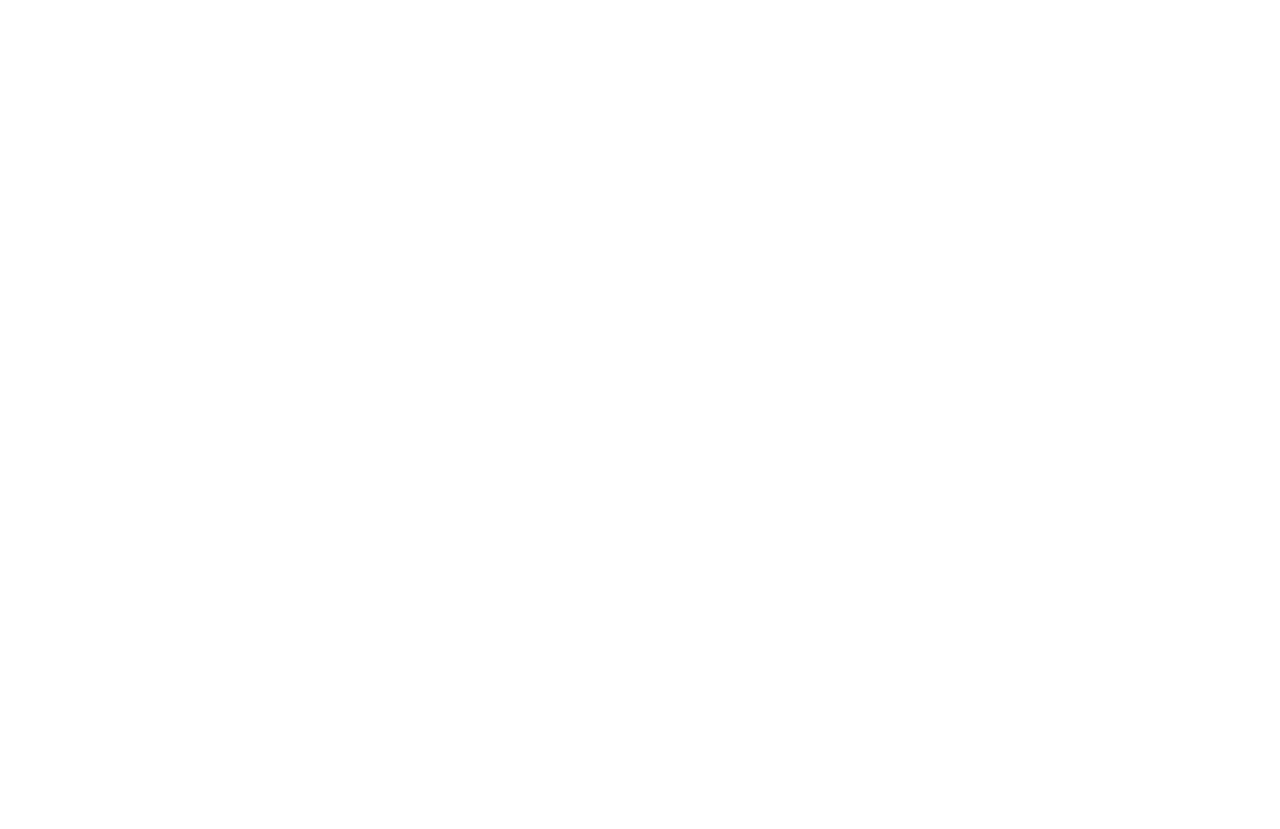
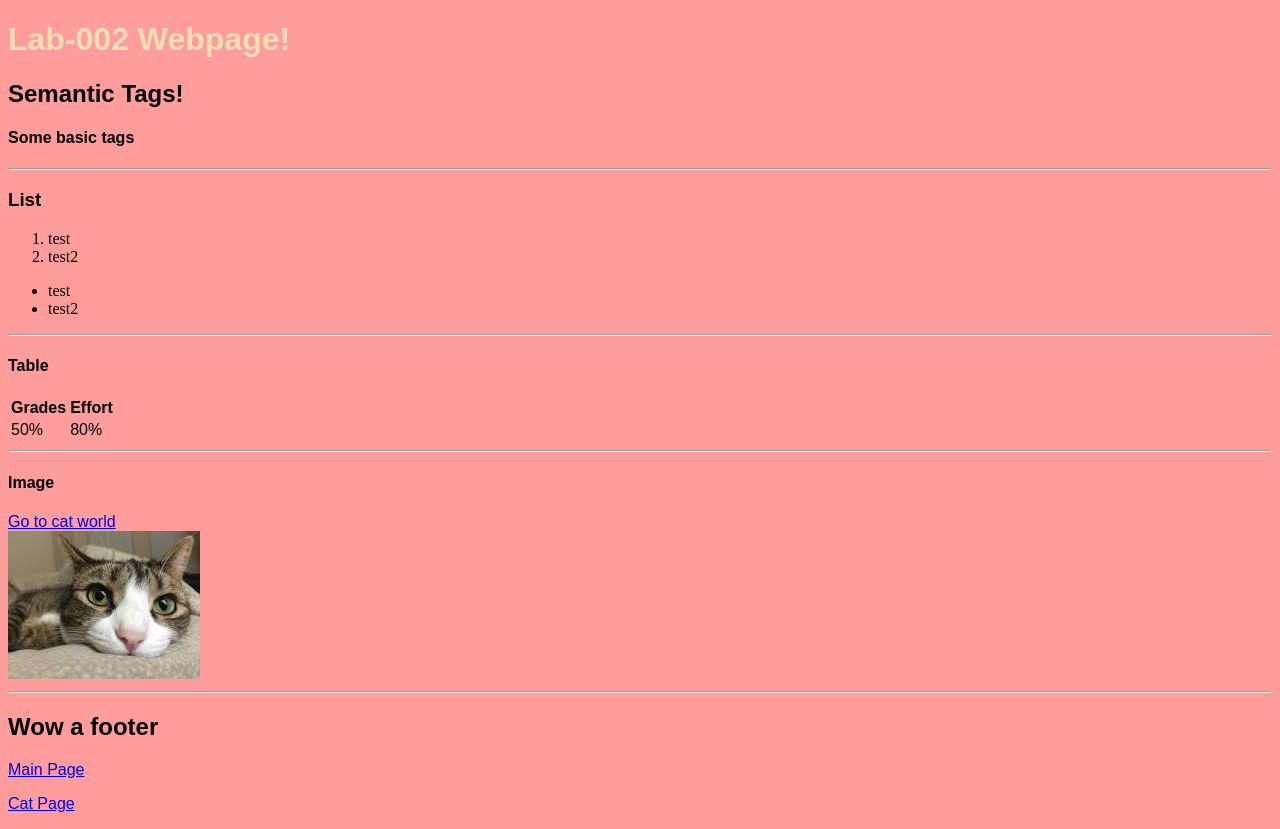
Before and after one commit to 105925920/64638-lab002, a plain HTML site: page index.html in a window 1280 px wide. Before the commit the page ends 800 px from the top, so only its background shows below. Drawn offline with Linux system fonts and the light colour scheme.

Commit message:
Add cats.html, styles, tags etc

```diff
--- a/index.html
+++ b/index.html
@@ -3,9 +3,45 @@
 <head>
     <meta charset="UTF-8">
     <meta name="viewport" content="width=device-width, initial-scale=1.0">
-    <title>Document</title>
+    <title>Lab 002</title>
+    <link rel="stylesheet" href="styles.css">
 </head>
 <body>
-
+    <h1>Lab-002 Webpage!</h1>
+    <h2>Semantic Tags!</h2>
+    <h4>Some basic tags</h4>
+    <hr>
+    <h3>List</h3> <!-- A few lists-->
+    <ol>    <!-- Ordered List -->
+        <li>test</li>
+        <li>test2</li>
+    </ol>
+    <ul> <!-- Unorderewd list-->
+        <li>test</li>
+        <li>test2</li>
+    </ul>
+    <hr>
+    <h4>Table</h4>
+    <table>
+        <tr><!--Row 0-->
+        <th>Grades</th>  <!--Colum 0-->
+        <th>Effort</th> <!--Colum 1-->
+        </tr>
+        <tr> <!--Row 1-->
+        <td>50%</td> <!--Colum 0-->
+        <td>80%</td> <!-- Colum 1-->
+        </tr>
+    </table>
+    <hr>
+    <h4>Image</h4>
+    <a href="cats.html">Go to cat world</a> <!--Link leading to the cat page-->
+    <br>
+    <img src="kitty.png"> <!--Obligatory cat image-->
+    <hr>
 </body>
+<footer>
+    <h2>Wow a footer</h2>
+    <p><a href="index.html">Main Page</a></p>
+    <p><a href="cats.html">Cat Page</a></p>
+</footer>
 </html>
--- /dev/null
+++ b/styles.css
@@ -0,0 +1,7 @@
+body {
+    background-color: rgb(255, 156, 156);
+}
+h1,h2,h3,a,p,h4, table, tr {
+    font-family: sans-serif;
+}
+h1 {color:wheat}
```
Also changed, not shown: cats.html (added, +24 -0 lines), kitty.png (added), kitty2.png (added), kitty3.png (added).
